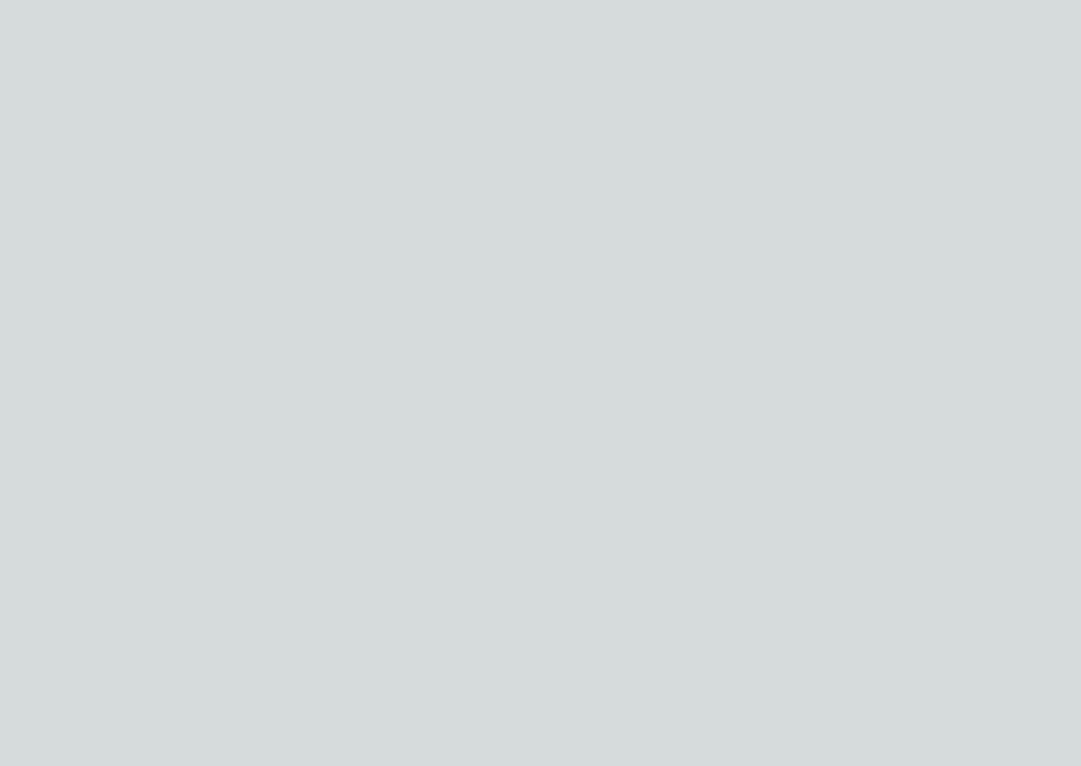
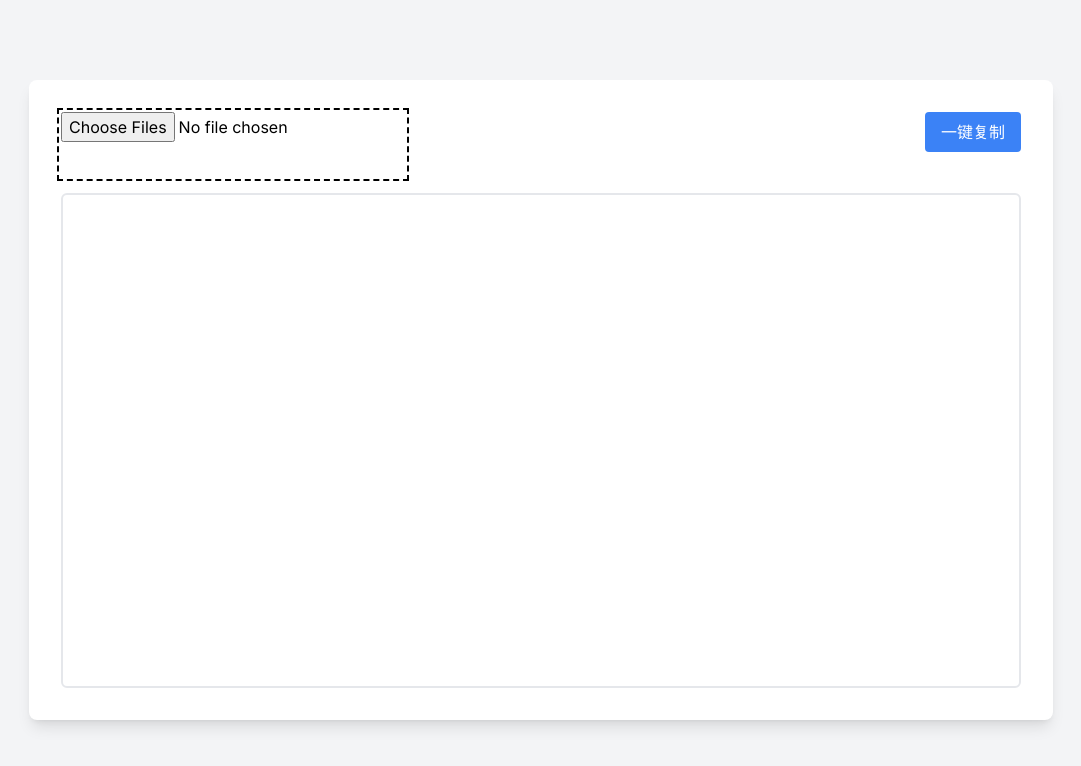
Before and after one commit to AnsonZnl/dir-tree, a Next.js app: page / in a window 1280 px wide. Shown: the top 766 px of the page, without its empty margins (99-1180 px from the left). Built offline with nearby package versions, Linux system fonts and the light colour scheme.

Commit message:
feat: 目录生成

```diff
--- /dev/null
+++ b/evn.d.ts
@@ -0,0 +1,5 @@
+declare module "react" {
+  interface InputHTMLAttributes<T> extends HTMLAttributes<T> {
+    webkitdirectory?: string;
+  }
+}
--- a/next.config.js
+++ b/next.config.js
@@ -1,4 +1,4 @@
 /** @type {import('next').NextConfig} */
-const nextConfig = {}
+const nextConfig = {};
 
-module.exports = nextConfig
+module.exports = nextConfig;
--- a/src/app/globals.css
+++ b/src/app/globals.css
@@ -2,26 +2,9 @@
 @tailwind components;
 @tailwind utilities;
 
-:root {
-  --foreground-rgb: 0, 0, 0;
-  --background-start-rgb: 214, 219, 220;
-  --background-end-rgb: 255, 255, 255;
-}
 
-@media (prefers-color-scheme: dark) {
-  :root {
-    --foreground-rgb: 255, 255, 255;
-    --background-start-rgb: 0, 0, 0;
-    --background-end-rgb: 0, 0, 0;
-  }
-}
 
 body {
   color: rgb(var(--foreground-rgb));
-  background: linear-gradient(
-      to bottom,
-      transparent,
-      rgb(var(--background-end-rgb))
-    )
-    rgb(var(--background-start-rgb));
+  background-color: #f4f6f9;
 }
--- a/src/app/page.tsx
+++ b/src/app/page.tsx
@@ -1,8 +1,57 @@
 "use client";
-import React from "react";
+import React, { ChangeEvent, useState } from "react";
+import { convertToDirectoryStructure, printDirectoryStructure } from "../../utils";
 
-const App: React.FC = () => {
-  return <div></div>;
+const IndexPage = () => {
+  const [directoryStructure, setDirectoryStructure] = useState("");
+
+  const handleFileUpload = (event: ChangeEvent<HTMLInputElement>) => {
+    const files = event.target.files;
+    if (!files || files.length === 0) {
+      alert("请选择一个文件夹");
+      return;
+    }
+    const dirTree = convertToDirectoryStructure(files);
+    const directoryStructureString = printDirectoryStructure(dirTree, true);
+    setDirectoryStructure(directoryStructureString);
+  };
+
+  const copy = () => {
+    const textArea = document.getElementById("result") as HTMLTextAreaElement;
+    textArea.select();
+    document.execCommand("copy");
+  };
+
+  return (
+    <div className="flex flex-col items-center justify-center h-screen bg-gray-100">
+      <div className="bg-white p-8 rounded-lg shadow-lg w-[80%] h-[80%]">
+        <div className="h-[14%] flex justify-between">
+          <input
+            type="file"
+            id="folderInput"
+            className="mb-4 outline-dashed outline-2 outline-offset-2"
+            webkitdirectory=""
+            directory=""
+            multiple={true}
+            onChange={handleFileUpload}
+          />
+          <div>
+            <button className="px-4 py-2 mb-4 bg-blue-500 text-white rounded hover:bg-blue-600" onClick={copy}>
+              一键复制
+            </button>
+          </div>
+        </div>
+        <form className="w-[100%] h-[86%]">
+          <textarea
+            id="result"
+            className="h-[100%] w-[100%] font-mono resize-none border-solid border-2 border-gray-200 rounded-md"
+            value={directoryStructure}
+            onChange={(e) => setDirectoryStructure(e.target.value)}
+          />
+        </form>
+      </div>
+    </div>
+  );
 };
 
-export default App;
+export default IndexPage;
--- a/tsconfig.json
+++ b/tsconfig.json
@@ -22,6 +22,6 @@
       "@/*": ["./src/*"]
     }
   },
-  "include": ["next-env.d.ts", "**/*.ts", "**/*.tsx", ".next/types/**/*.ts"],
+  "include": ["next-env.d.ts","env.d.ts", "**/*.ts", "**/*.tsx", ".next/types/**/*.ts"],
   "exclude": ["node_modules"]
 }
--- /dev/null
+++ b/utils/index.ts
@@ -0,0 +1,55 @@
+export const convertToDirectoryStructure = (fileList: FileList) => {
+  const directory = {
+    name: "App",
+    type: "folder",
+    contents: [],
+  };
+
+  for (let i = 0; i < fileList.length; i++) {
+    const pathSegments = fileList[i].webkitRelativePath.split("/");
+    let currentDirectory = directory;
+
+    for (let j = 0; j < pathSegments.length; j++) {
+      const segment = pathSegments[j];
+      const isDirectory = j < pathSegments.length - 1;
+
+      let existingEntry = currentDirectory.contents.find((entry) => entry.name === segment);
+      if (!existingEntry) {
+        existingEntry = { name: segment };
+        if (isDirectory) {
+          existingEntry.type = "folder";
+          existingEntry.contents = [];
+        } else {
+          existingEntry.type = "file";
+        }
+        currentDirectory.contents.push(existingEntry);
+      }
+
+      currentDirectory = existingEntry;
+    }
+  }
+
+  return directory.contents[0];
+};
+
+export const printDirectoryStructure = (obj: any, isOne = false, prefix = "", isLast = true) => {
+  let result = "";
+
+  if (obj.type === "folder") {
+    if (isOne) {
+      result += prefix + obj.name + "\n";
+    } else {
+      result += prefix + (isLast ? "└─ " : "├─ ") + obj.name + "\n";
+    }
+
+    for (let i = 0; i < obj.contents.length; i++) {
+      const childPrefix = prefix + (isLast ? "  " : "│   ");
+      const childIsLast = i === obj.contents.length - 1;
+      result += printDirectoryStructure(obj.contents[i], false, childPrefix, childIsLast);
+    }
+  } else {
+    result += prefix + (isLast ? "└─ " : "├─ ") + obj.name + "\n";
+  }
+
+  return result;
+};
```
